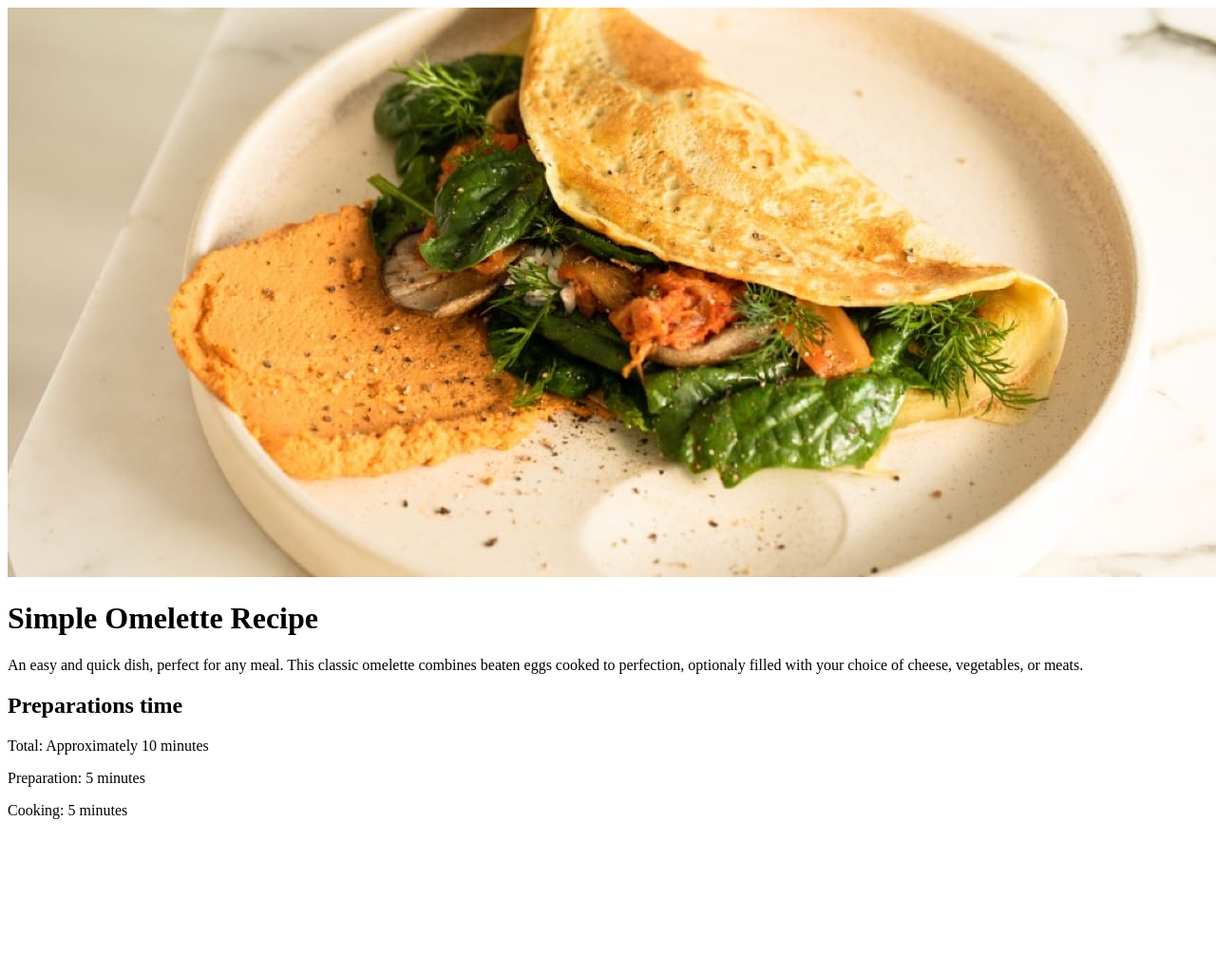
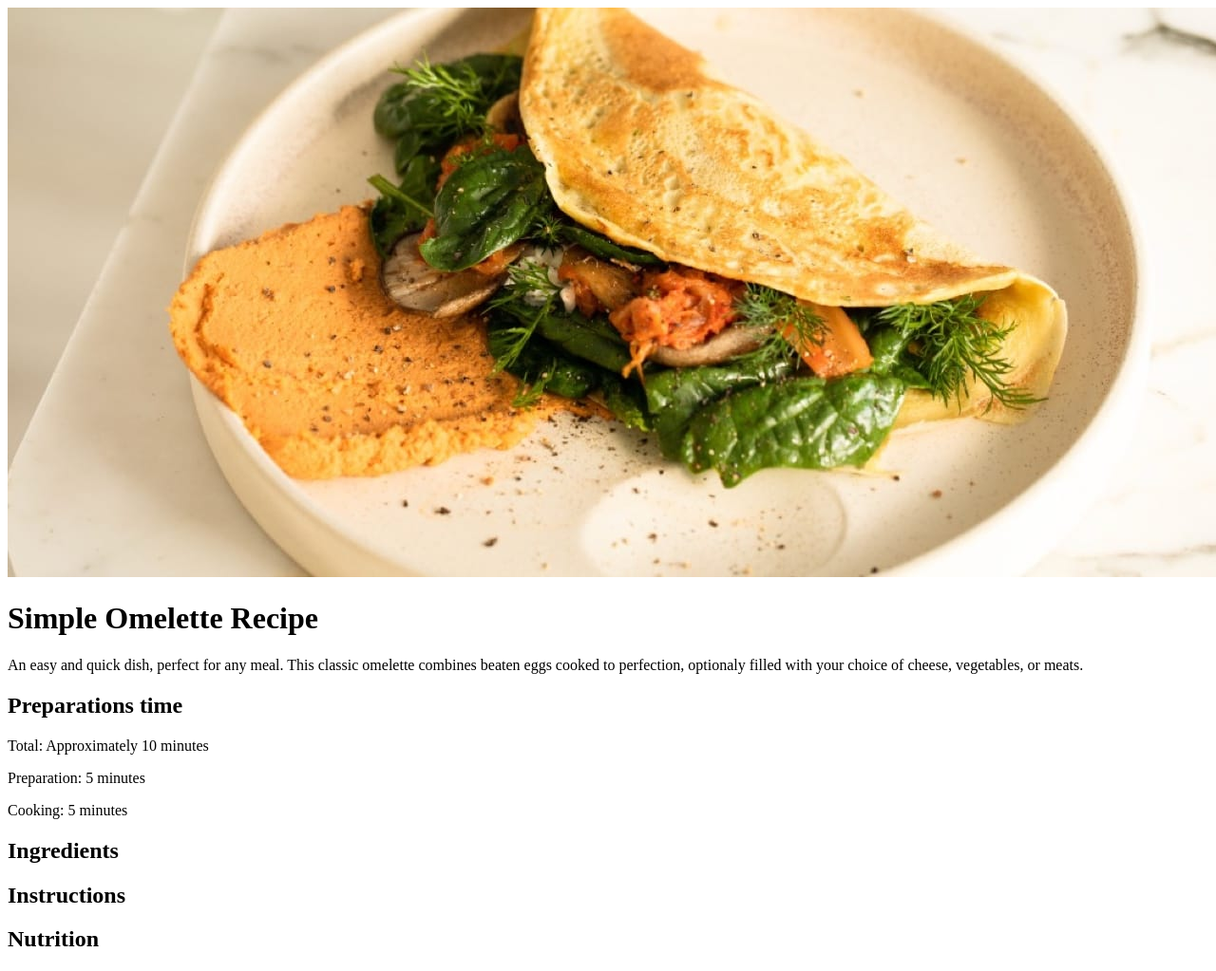
Before and after one commit to williandpg/recipe-page, a plain HTML site: page index.html in a window 1280 px wide. Shown: the top 1023 px of the page at 95% size. Before the commit the page ends 879 px from the top, so only its background shows below. Drawn offline with Linux system fonts and the light colour scheme.

Commit message:
Add all parts

```diff
--- a/index.html
+++ b/index.html
@@ -19,5 +19,14 @@
         <p>Preparation: 5 minutes</p>
         <p>Cooking: 5 minutes</p>
     </div>
+    <div>
+        <h2>Ingredients</h2>
+    </div>
+    <div>
+        <h2>Instructions</h2>
+    </div>
+    <div>
+        <h2>Nutrition</h2>
+    </div>
 </body>
 </html>
```
